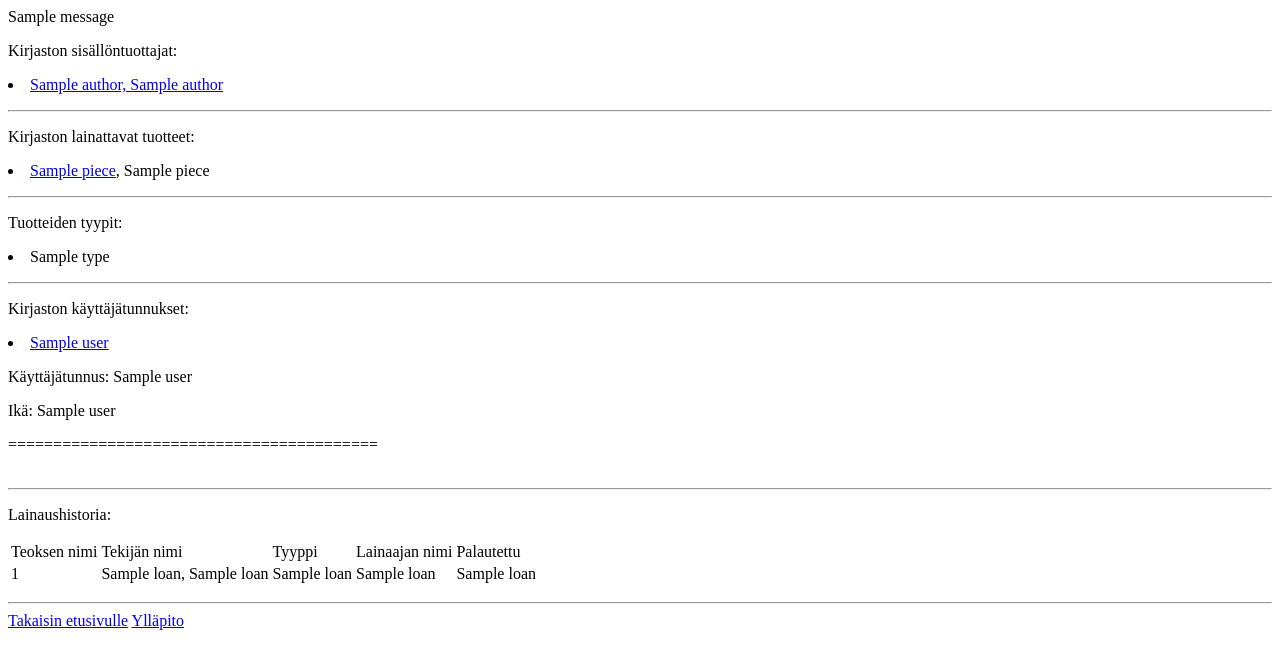
After one commit to luxville/kirjasto, a Flask app: template templates/maintenance.html in a window 1280 px wide. The commit adds this page. Shown: the top 669 px of the page. Run offline with Flask 2, Linux system fonts and the light colour scheme; the template is opened without the code that fills it: most values are stand-ins (such as "Sample title", 1, 10 or a date in 2020); one stand-in notice (Sample message) is shown.

Commit message:
Add maintenance page

```diff
--- a/templates/layout.html
+++ b/templates/layout.html
@@ -13,6 +13,15 @@
             <hr>
         {% endif %}
 
+        {% with messages = get_flashed_messages() %}
+            {% if messages %}
+                {% for message in messages %}
+                    <!-- Do something with the message -->
+                    {{ message }}
+                {% endfor %}
+            {% endif %}
+        {% endwith %}
+
         {% block body %}
         <p>
             Sisältö
@@ -21,5 +30,6 @@
 
         <hr>
         <a href="/">Takaisin etusivulle</a>
+        <a href="/maintenance">Ylläpito</a>
     </body>
 </html>
--- /dev/null
+++ b/templates/maintenance.html
@@ -0,0 +1,59 @@
+{% extends "layout.html" %}
+    {% block body %}
+    <p>Kirjaston sisällöntuottajat:<br>
+        {% for author in auth_list %}
+            <li>
+                <a href="/author/{{ author[0] }}">{{ author[1] }}, {{ author[2] }}</a>
+            </li>
+        {% endfor %}
+    </p>
+    <hr>
+    <p>Kirjaston lainattavat tuotteet:<br>
+        {% for piece in m_list %}
+            <li>
+                <a href="/material/{{ piece[0] }}">{{ piece[1] }}</a>, {{ piece[2] }}
+            </li>
+        {% endfor %}
+    </p>
+    <hr>
+    <p>Tuotteiden tyypit:<br>
+        {% for type in type_list %}
+            <li>
+                {{ type[1] }}
+            </li>
+        {% endfor %}
+    </p>
+    <hr>
+    <p>Kirjaston käyttäjätunnukset:<br>
+        {% for user in acc_list %}
+            <li>
+                <a href="/account/{{ user[0] }}">{{ user[1] }}</a>
+                <p>Käyttäjätunnus: {{ user[2] }}</p>
+                <p>Ikä: {{ user[4] }}</p>
+                =========================================
+                <br><br>
+            </li>
+        {% endfor %}
+    </p>
+    <hr>
+    <p>Lainaushistoria:<br>
+        <table>
+            <tr>
+                <td>Teoksen nimi</td>
+                <td>Tekijän nimi</td>
+                <td>Tyyppi</td>
+                <td>Lainaajan nimi</td>
+                <td>Palautettu</td>
+            </tr>
+        {% for loan in loan_history %}
+            <tr>
+                <td>{{ loan[0] }}</td>
+                <td>{{ loan[1] }}, {{ loan[2] }}</td>
+                <td>{{ loan[3] }}</td>
+                <td>{{ loan[4] }}</td>
+                <td>{{ loan[5] }}</td>
+            </tr>
+        {% endfor %}
+        </table>
+    </p>
+    {% endblock %}
--- a/templates/material.html
+++ b/templates/material.html
@@ -8,6 +8,7 @@
         <p>Määrä: {{ work[4] }}, joista lainattavissa {{ free }}</p>
         <p>Tyyppi: {{ type[1] }}</p>
         <p>Ikäraja: {{ work[6] }}</p>
+        <p>Lainattu yhteensä {{ times_loaned[0] }} kertaa.</p>
         <form action="/new_loan" method="POST">
             <input type="hidden" name="account_id" value="{{ session.user_id }}">
             <input type="hidden" name="material_id" value="{{ work[0] }}">
```
Also changed, not shown: routes.py (+16 -4 lines).
